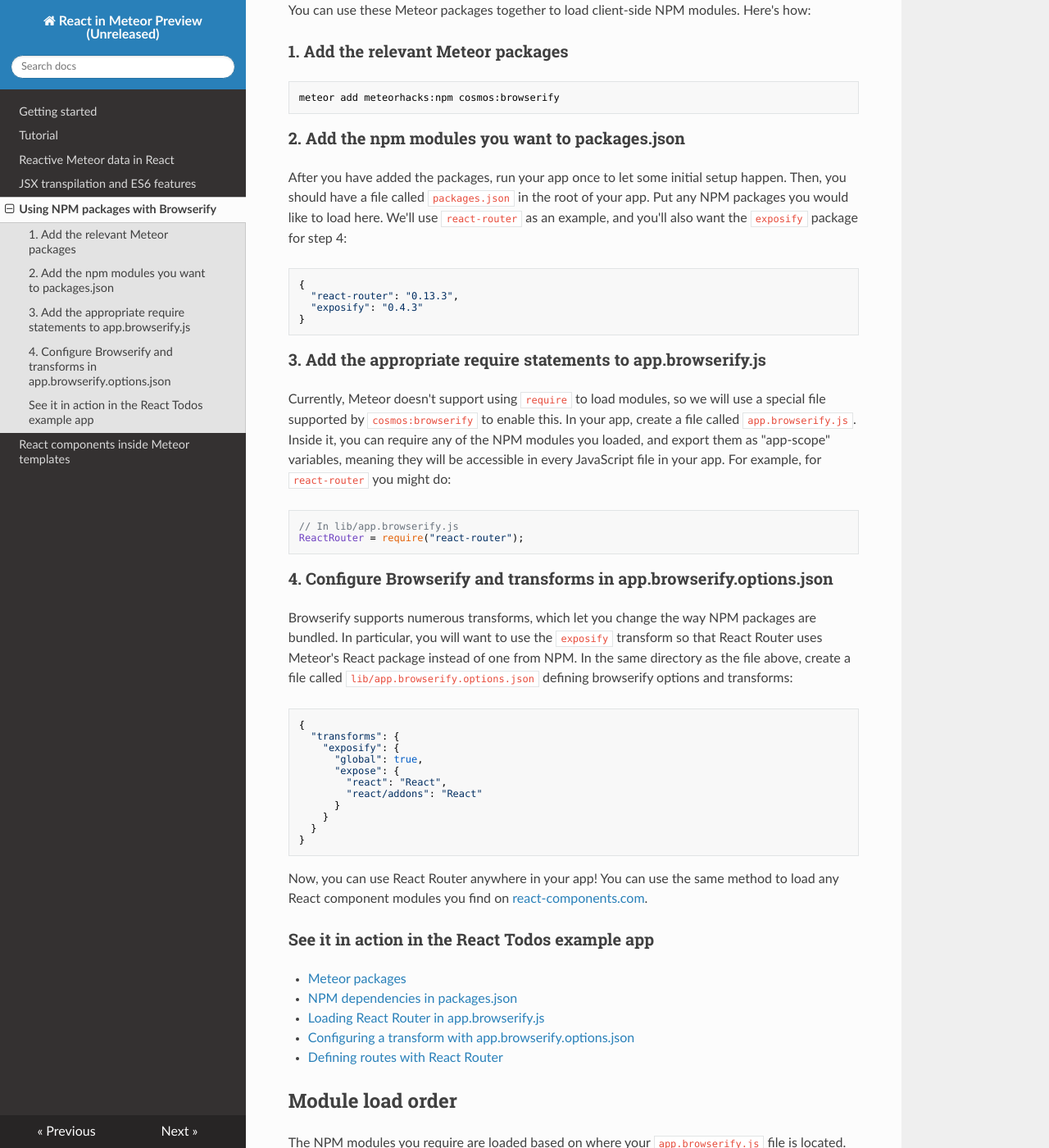
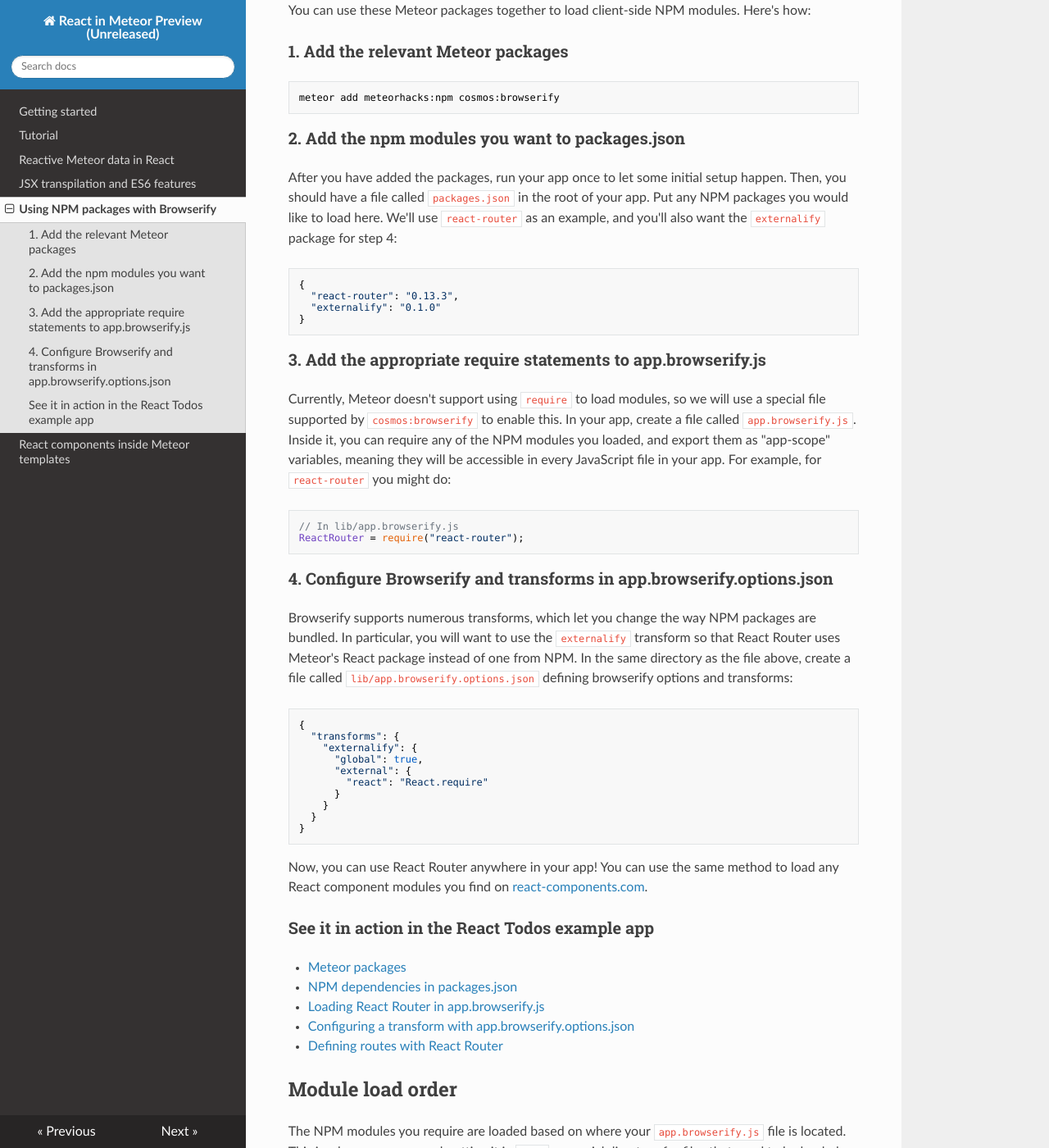
Before and after one commit to meteor/react-packages, an MkDocs documentation site: the page built from docs/client-npm.md, in a window 1280 px wide and 1400 px high, scrolled down 518 px. Shown: the whole window at 82% size. Built offline with MkDocs 1.6.1, drawn with Linux system fonts in a browser that asks for light colours; nearby versions of some CDN libraries; old or Windows-style settings are respelled for this version of MkDocs.

Commit message:
Update guide to refer to externalify

````diff
--- a/docs/client-npm.md
+++ b/docs/client-npm.md
@@ -19,12 +19,12 @@ meteor add meteorhacks:npm cosmos:browserify
 
 ### 2. Add the npm modules you want to packages.json
 
-After you have added the packages, run your app once to let some initial setup happen. Then, you should have a file called `packages.json` in the root of your app. Put any NPM packages you would like to load here. We'll use `react-router` as an example, and you'll also want the `exposify` package for step 4:
+After you have added the packages, run your app once to let some initial setup happen. Then, you should have a file called `packages.json` in the root of your app. Put any NPM packages you would like to load here. We'll use `react-router` as an example, and you'll also want the `externalify` package for step 4:
 
 ```js
 {
   "react-router": "0.13.3",
-  "exposify": "0.4.3"
+  "externalify": "0.1.0"
 }
 ```
 
@@ -39,16 +39,15 @@ ReactRouter = require("react-router");
 
 ### 4. Configure Browserify and transforms in app.browserify.options.json
 
-Browserify supports numerous transforms, which let you change the way NPM packages are bundled. In particular, you will want to use the `exposify` transform so that React Router uses Meteor's React package instead of one from NPM. In the same directory as the file above, create a file called `lib/app.browserify.options.json` defining browserify options and transforms:
+Browserify supports numerous transforms, which let you change the way NPM packages are bundled. In particular, you will want to use the `externalify` transform so that React Router uses Meteor's React package instead of one from NPM. In the same directory as the file above, create a file called `lib/app.browserify.options.json` defining browserify options and transforms:
 
 ```js
 {
   "transforms": {
-    "exposify": {
+    "externalify": {
       "global": true,
-      "expose": {
-        "react": "React",
-        "react/addons": "React"
+      "external": {
+        "react": "React.require"
       }
     }
   }
````
